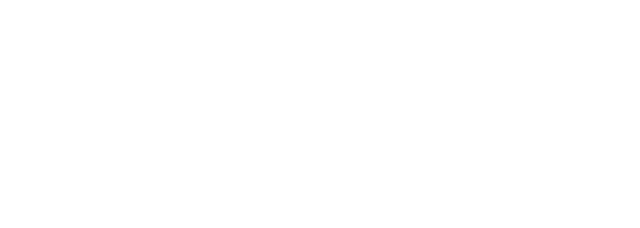
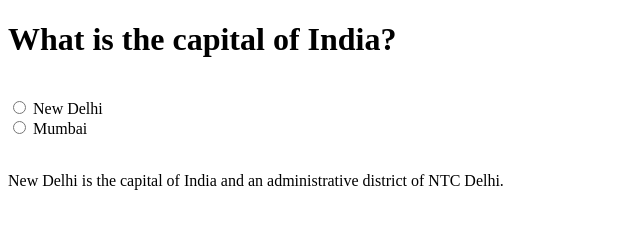
Before and after one commit to acciojob/trivia-rudrasro, a website: page main.html in a window 1280 px wide. Shown: the whole page, without its empty margins (0-640 px from the left). Drawn offline with Linux system fonts and the light colour scheme.

Commit message:
Update main.html

```diff
--- a/main.html
+++ b/main.html
@@ -8,7 +8,13 @@
 
 <body>
 	<!-- the entire body must be written by student -->
-    <script type="text/javascript" src="./script.js">
+	<h1>What is the capital of India?</h1><br>
+    	<input type="radio" name="capital" value="Delhi">
+    	<label for="delhi">New Delhi</label><br>
+    	<input type="radio" name="capital" value="Mumbai">
+    	<label for="mumbai">Mumbai</label><br><br>
+    	<p class="quiz">New Delhi is the capital of India and an administrative district of NTC Delhi.</p>
+    	<script type="text/javascript" src="./script.js">
 </script>
 
 </body>
```
